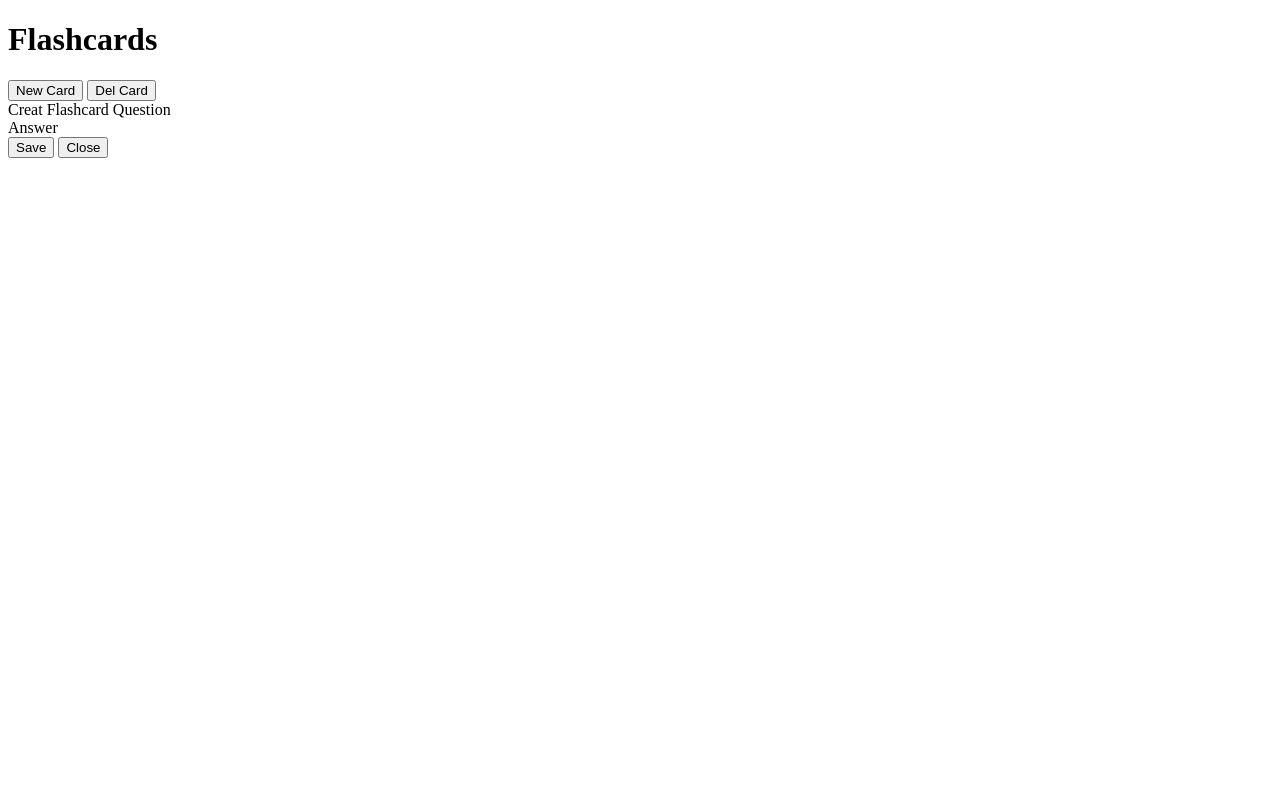
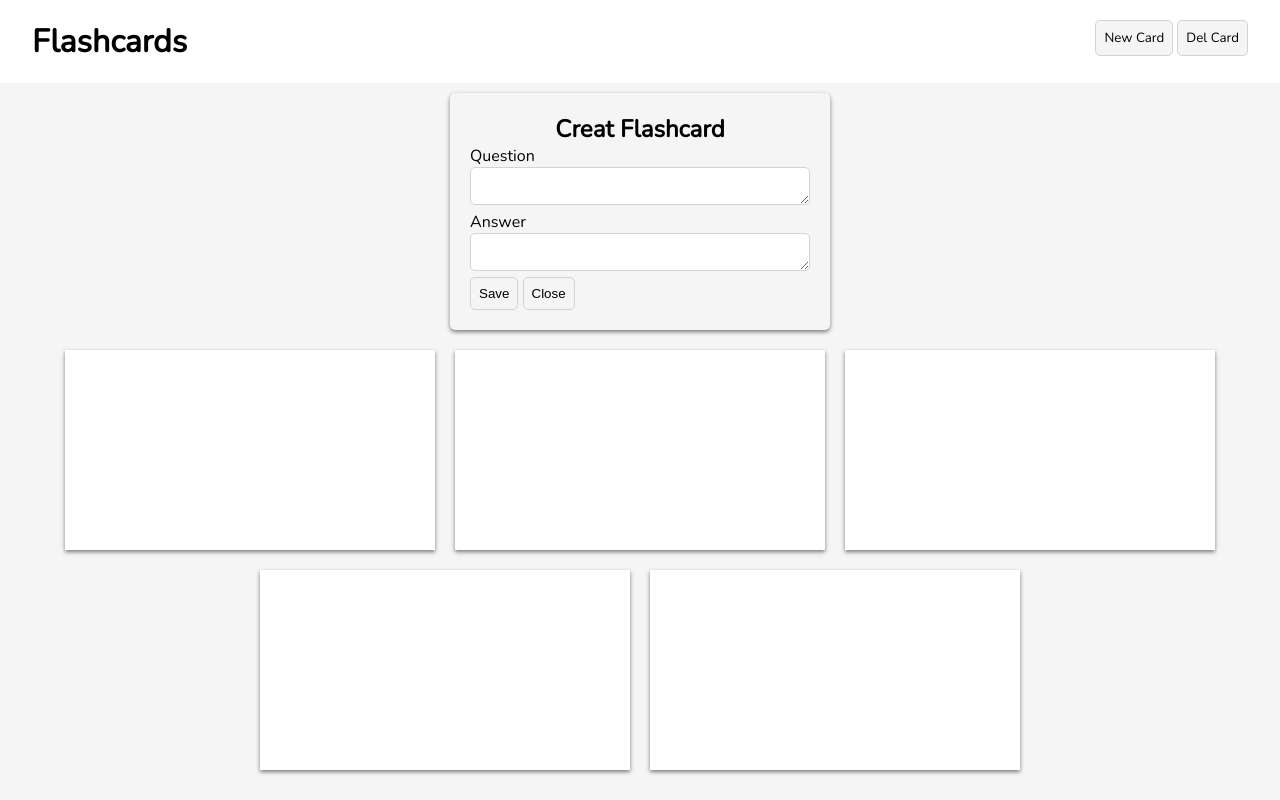
Before and after one commit to oligol/flashcardsWithLocalStorage, a plain HTML site: page index.html in a window 1280 px wide. Drawn offline with nearby package versions, Linux system fonts and the light colour scheme.

Commit message:
Edit style.css

```diff
--- a/index.html
+++ b/index.html
@@ -19,18 +19,27 @@
             </div>
         </div>
     </header>
-    <div class="container">
-        <creat-box class="h2">Creat Flashcard</creat-box>
+    <div class="creat-box-wrap">
+        <div class="creat-box">
+            <h2>Creat Flashcard</h2>
             <label for="question">Question</label>
-        <textare id="question"></textare>
+            <textarea id="question"></textarea>
             <br>
             <label for="answer">Answer</label>
-        <textare id="answer"></textare>
+            <textarea id="answer"></textarea>
             <div class="wrap">
                 <button class="add-flashcard">Save</button>
                 <button class="hide-creat-box">Close</button>
             </div>
-        <div class="flashcards"></div>
+        </div>
+    </div>
+
+    <div class="flashcards">
+        <div class="flashcard"></div>
+        <div class="flashcard"></div>
+        <div class="flashcard"></div>
+        <div class="flashcard"></div>
+        <div class="flashcard"></div>
     </div>
     <script src="script.js"></script>
 </body>
--- a/style.css
+++ b/style.css
@@ -0,0 +1,123 @@
+@import url('https://fonts.googleapis.com/css2?family=Comfortaa:wght@500&family=Fredoka+One&family=Nunito:wght@200&family=Poiret+One&display=swap');
+
+*{
+    padding: 0;
+    margin: 0;
+    box-sizing: border-box;
+}
+
+body {
+    font-family: 'Nunito', sans-serif;
+    font-size: 1rem;
+    background-color: whitesmoke;
+}
+
+header {
+    background-color: white;
+
+}
+
+button {
+    padding: 8px;
+    outline: none;
+    cursor: pointer;
+    border: 1px solid lightgray;
+    border-radius: 5px;
+    background-color: whitesmoke;
+}
+
+button:hover {
+    background-color: rgba(0, 0, 0, 0.1);
+
+}
+
+.container {
+    width: 95%;
+    margin: auto;
+}
+
+.nav {
+    display: flex;
+    justify-content: space-between;
+    width: 100%;
+    margin: auto;
+    padding: 20px 0;
+    background-color: white;
+}
+
+.nav button {
+    font-family: inherit;
+}
+
+.creat-box-wrap{
+    display: flex;
+    justify-content: center;
+}
+
+.creat-box {
+    width: 380px;
+    margin-top: auto;
+    padding: 20px;
+    margin-top: 10px;
+    border-radius: 5px;
+    background-color: whitesmoke;
+    box-shadow: 0 2px 4px 0 rgba(0, 0, 0, 0.5);
+}
+
+.creat-box h2 {
+    text-align: center;
+    color: black;
+}
+
+.creat-box textarea {
+    width: 100%;
+    border-radius: 5px;
+    font-family: inherit;
+    border: 1px solid lightgray;
+}
+
+.creat-box button {
+    width: fit-content;
+}
+
+.flashcards {
+    display: flex;
+    justify-content: center;
+    align-items: flex-start;
+    flex-wrap: wrap;
+    width: 100%;
+    margin: auto;
+    margin-top: 10px;
+    padding: 0 10px;
+}
+.flashcard {
+    width: 370px;
+    height: 200px;
+    word-wrap: break-word;
+    margin: 10px;
+    background-color: white;
+    box-shadow: 0 2px 4px 0 rgba(0, 0, 0, 0.5);
+}
+
+.flashcard h2 {
+    font-size: 1rem;
+}
+
+@media(max-width:768px) {
+    .flashcard {
+        margin: 10px 0 10px 0;
+    }
+}
+
+@media(max-width:480px) {
+    .nav {
+        flex-direction: column;
+        align-items: center;
+    }
+    .creat-box {
+        width: 100%;
+    }
+    .flashcard {
+        width: 100%;
+    }
+}
```
Lines whose indentation alone changed are shown as unchanged.
